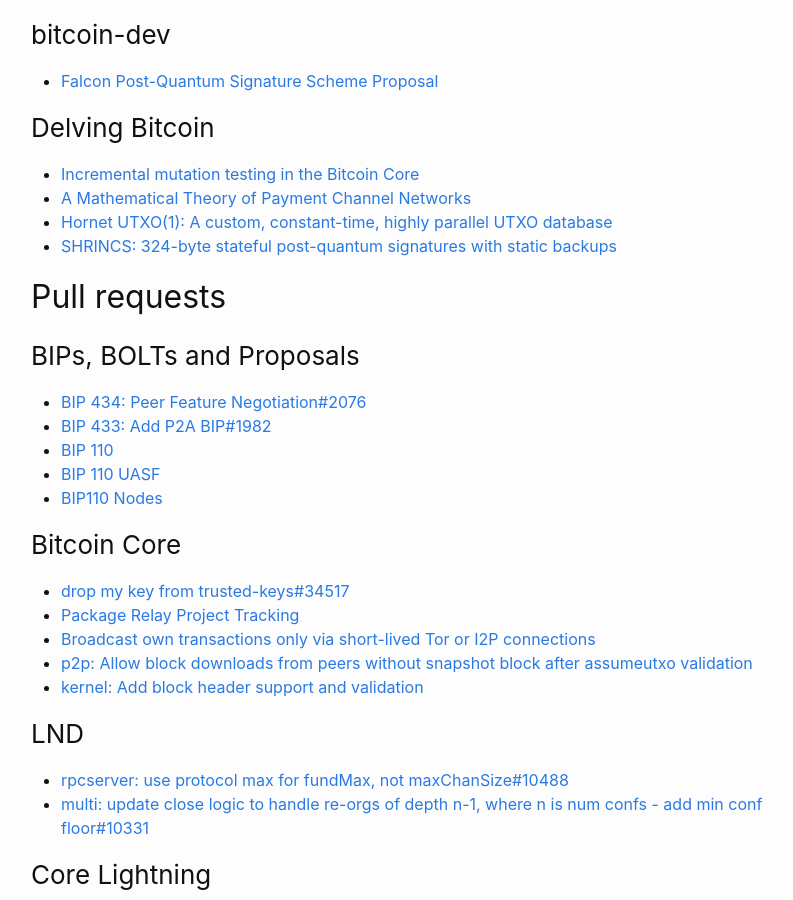
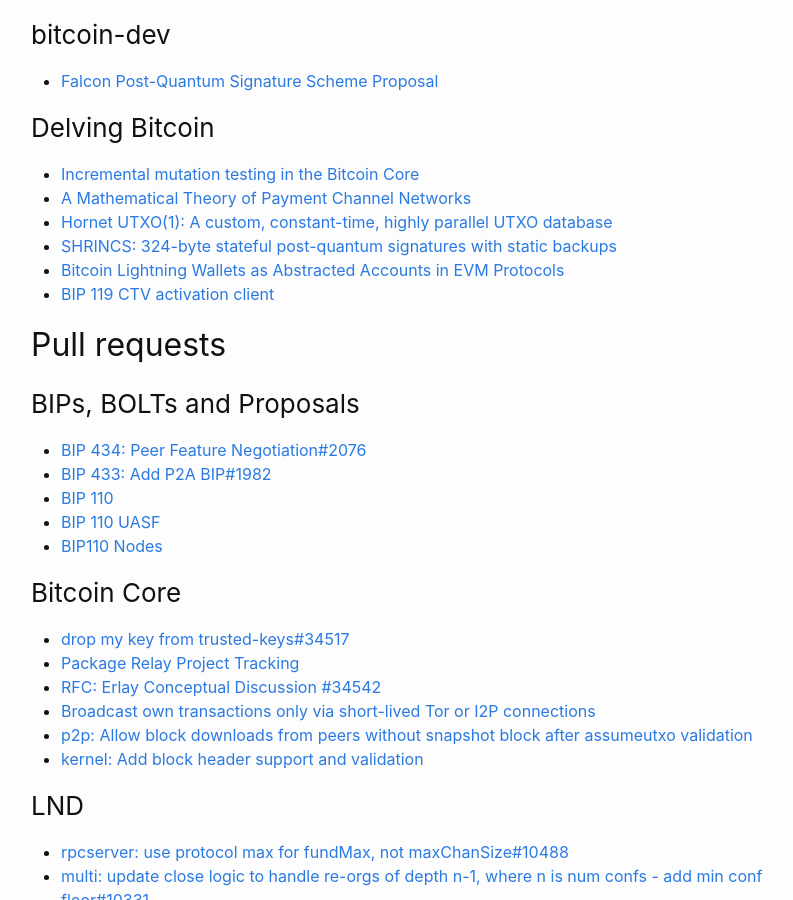
Before and after one commit to fjahr/bitdevsberlin, a Jekyll site: the page built from _posts/2026-02-11-socratic-seminar-76.md, in a window 1280 px wide and 900 px high, scrolled down 1358 px. Shown: the whole window, without its empty margins (239-1032 px from the left). Built offline with Jekyll 4.4.1, drawn with Linux system fonts in a browser that asks for light colours.

Commit message:
Add last minute links

```diff
--- a/_posts/2026-02-11-socratic-seminar-76.md
+++ b/_posts/2026-02-11-socratic-seminar-76.md
@@ -61,6 +61,8 @@ Thanks to [Ordimint](https://ordimint.com) for sponsoring food and drinks for th
 - [A Mathematical Theory of Payment Channel Networks](https://delvingbitcoin.org/t/a-mathematical-theory-of-payment-channel-networks/2204)
 - [Hornet UTXO(1): A custom, constant-time, highly parallel UTXO database](https://delvingbitcoin.org/t/hornet-utxo-1-a-custom-constant-time-highly-parallel-utxo-database/2201)
 - [SHRINCS: 324-byte stateful post-quantum signatures with static backups](https://delvingbitcoin.org/t/shrincs-324-byte-stateful-post-quantum-signatures-with-static-backups/2158)
+- [Bitcoin Lightning Wallets as Abstracted Accounts in EVM Protocols](https://delvingbitcoin.org/t/bitcoin-lightning-wallets-as-abstracted-accounts-in-evm-protocols/2152)
+- [BIP 119 CTV activation client](https://delvingbitcoin.org/t/bip-119-ctv-activation-client/2242)
 
 ## Pull requests
 
@@ -76,6 +78,7 @@ Thanks to [Ordimint](https://ordimint.com) for sponsoring food and drinks for th
 
 - [drop my key from trusted-keys#34517](https://github.com/bitcoin/bitcoin/pull/34517)
 - [Package Relay Project Tracking](https://github.com/bitcoin/bitcoin/issues/27463)
+- [RFC: Erlay Conceptual Discussion #34542](https://github.com/bitcoin/bitcoin/issues/34542)
 - [Broadcast own transactions only via short-lived Tor or I2P connections](https://github.com/bitcoin/bitcoin/pull/29415)
 - [p2p: Allow block downloads from peers without snapshot block after assumeutxo validation](https://github.com/bitcoin/bitcoin/pull/33604)
 - [kernel: Add block header support and validation](https://github.com/bitcoin/bitcoin/pull/33822)
```
